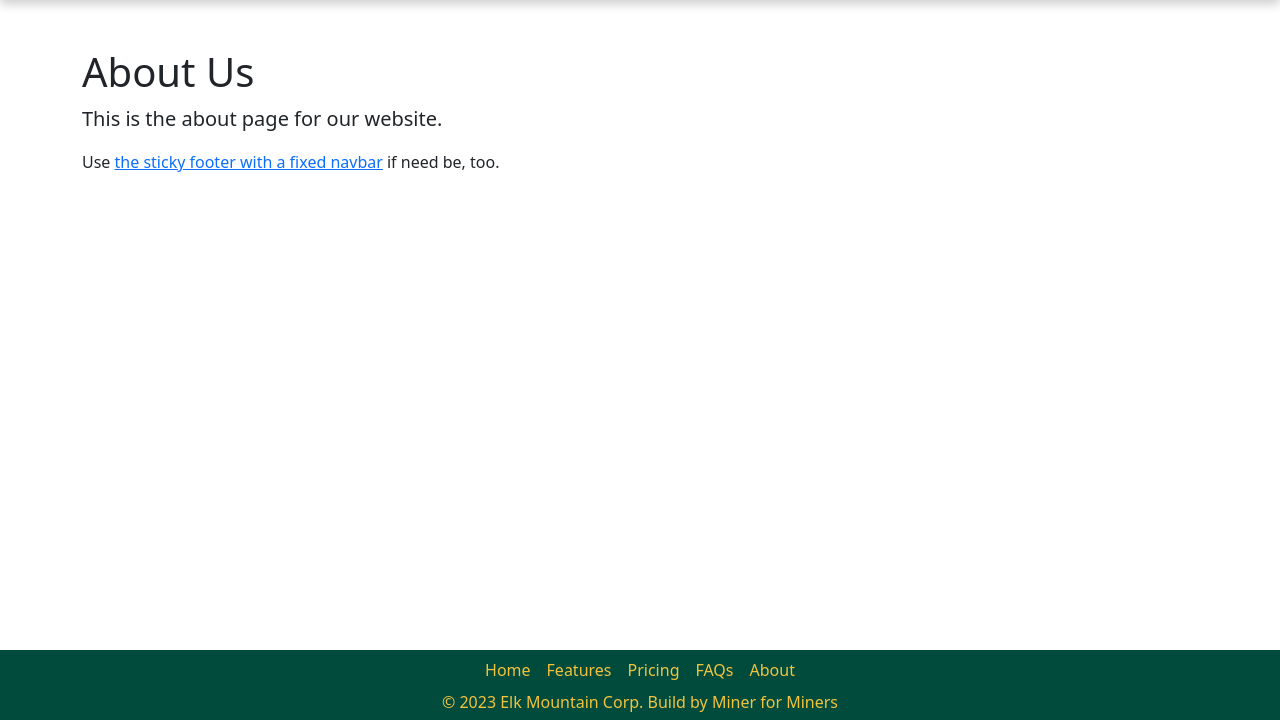
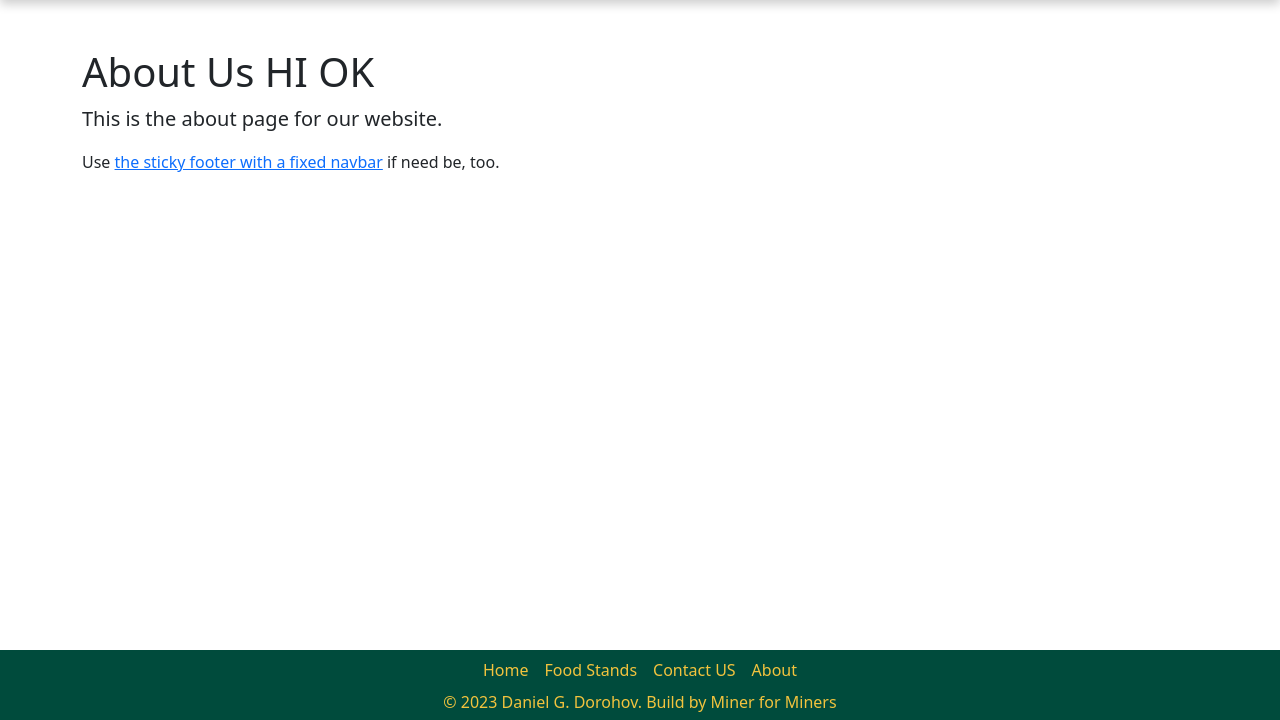
Before and after one commit to Ddanikhub/foodstand, a Django app: template foodstand/templates/main/about.html in a window 1280 px wide. Shown: the part 80-800 px from the top of the page. Run offline with Django 4.2, Linux system fonts and the light colour scheme; the template is opened without the code that fills it, so the values that code supplies are empty; some libraries are stand-ins or nearby versions.

Commit message:
updated url

```diff
--- a/foodstand/templates/main/about.html
+++ b/foodstand/templates/main/about.html
@@ -19,7 +19,7 @@
         </ol>
     </nav>
         <div class="container">
-            <h1 class="mt-5">About Us</h1>
+            <h1 class="mt-5">About Us HI OK</h1>
             <p class="lead">This is the about page for our website.</p>
             <p>
                 Use <a href="#">the sticky footer with a fixed navbar</a> if need be, too.
--- a/foodstand/templates/main/footer.html
+++ b/foodstand/templates/main/footer.html
@@ -1,20 +1,17 @@
 <div>
   <ul class="nav justify-content-center">
     <li class="nav-item">
-      <a href="#" class="nav-link px-2">Home</a>
+      <a href="{% url "main:home" %}" class="nav-link px-2">Home</a>
     </li>
     <li class="nav-item">
-      <a href="#" class="nav-link px-2">Features</a>
+      <a href="{% url "main:food_stand_list" %}" class="nav-link px-2">Food Stands</a>
     </li>
     <li class="nav-item">
-      <a href="#" class="nav-link px-2">Pricing</a>
+      <a href="{% url "main:contact" %}" class="nav-link px-2">Contact US</a>
     </li>
     <li class="nav-item">
-      <a href="#" class="nav-link px-2">FAQs</a>
-    </li>
-    <li class="nav-item">
-      <a href="#" class="nav-link px-2">About</a>
+      <a href="{% url "main:about" %}" class="nav-link px-2">About</a>
     </li>
   </ul>
-  <p class="text-center">© 2023 Elk Mountain Corp. Build by Miner for Miners</p>
+  <p class="text-center">© 2023 Daniel G. Dorohov. Build by Miner for Miners</p>
 </div>
--- a/foodstand/templates/main/home.html
+++ b/foodstand/templates/main/home.html
@@ -14,7 +14,7 @@
             {
                 name: "{{ foodstand.name }}",
                 id: "{{ foodstand.id }}",
-                slug: "{{ foodstand.url }}",
+                slug: "{{ foodstand.slug }}",
                 description: "{{ foodstand.description }}",
                 address: "{{ foodstand.address }}",
                 latitude: {{ foodstand.latitude }},
```
Also changed, not shown: foodstand/templates/main/food_stand_detail.html (+3 -8 lines), main/urls.py (+11 -8 lines), main/views.py (+13 -11 lines).
